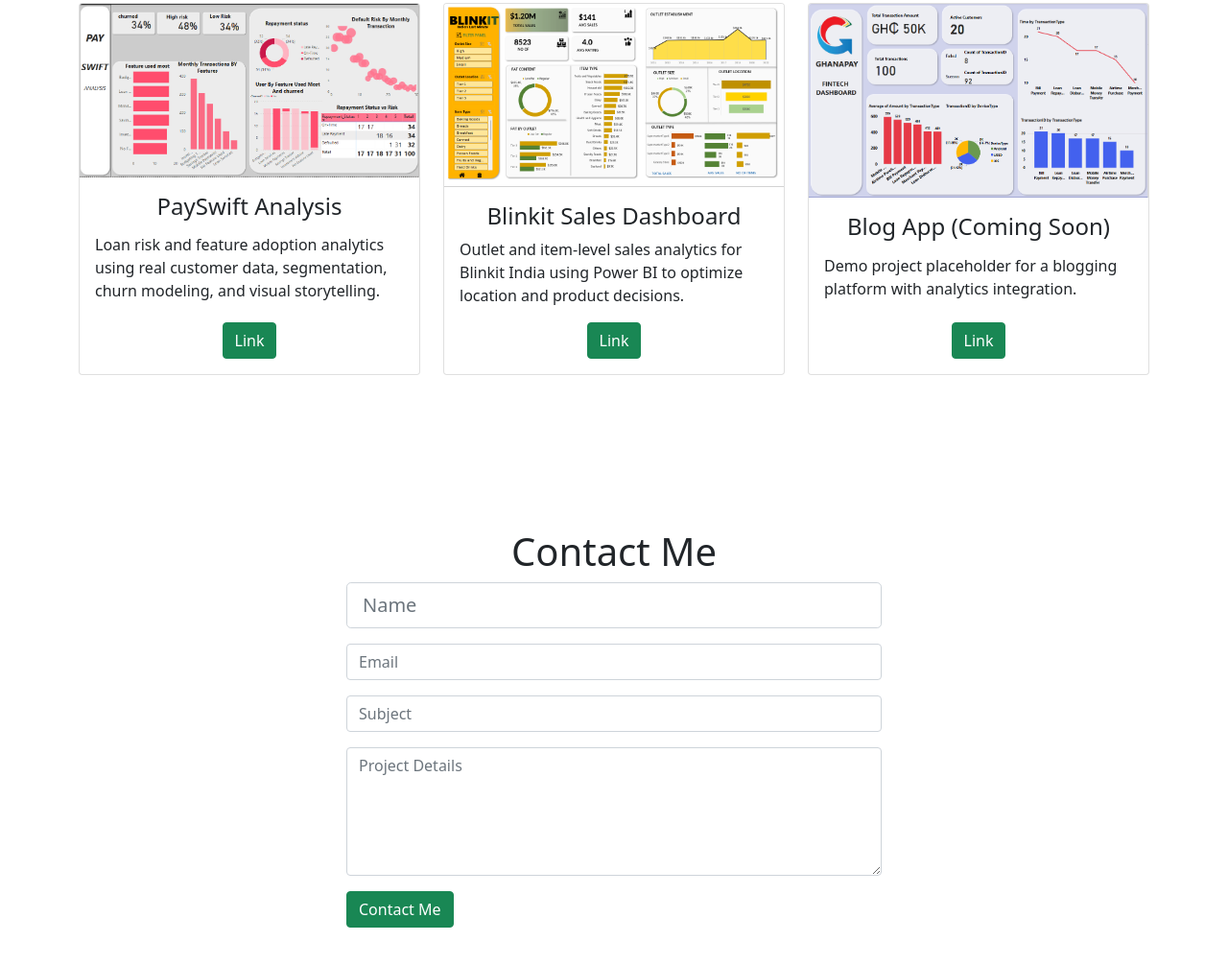
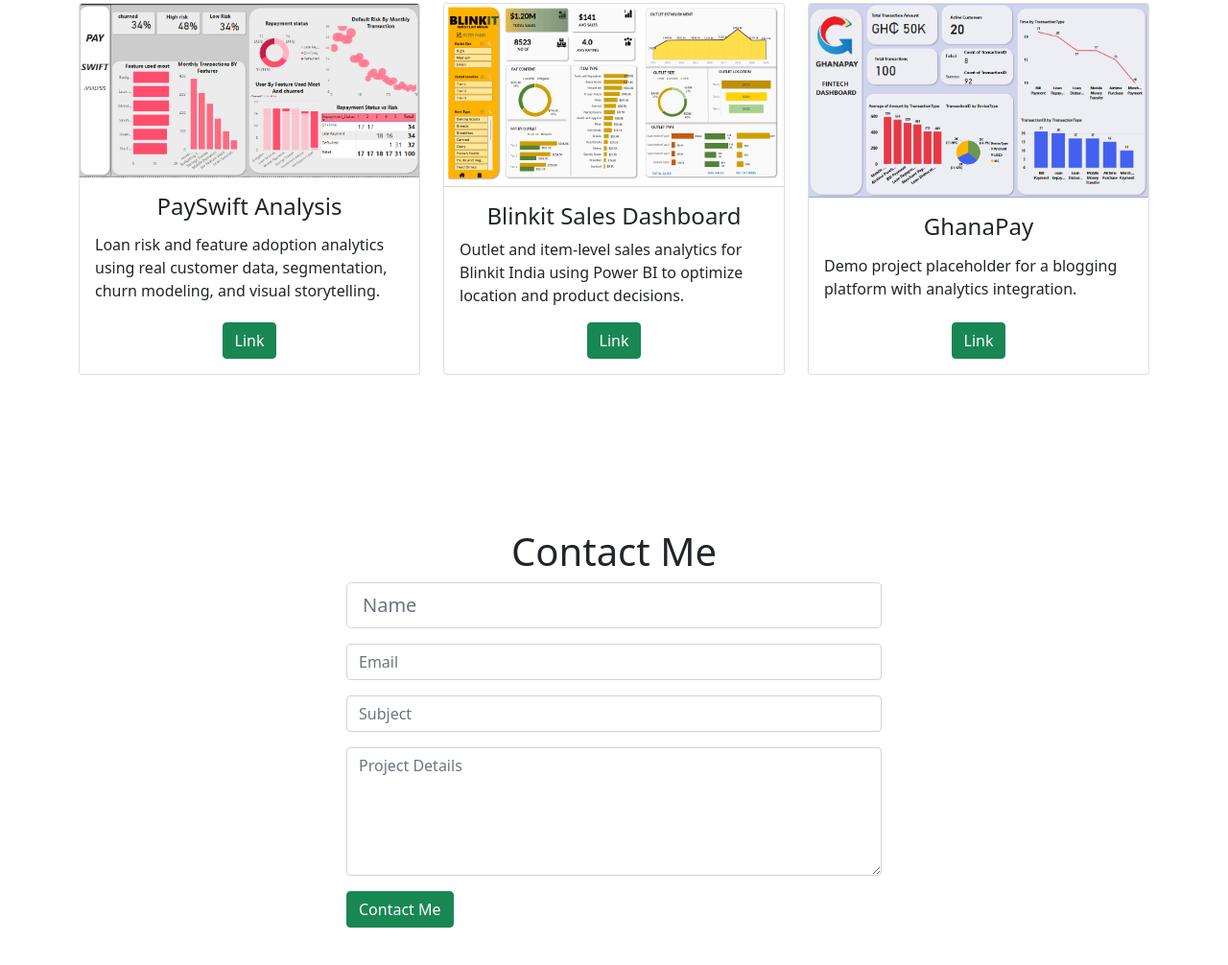
Before and after one commit to Oacquah31/Oliver-Acquah, a plain HTML site: page index.html in a window 1280 px wide. Shown: the part 2159-3165 px from the top of the page at 96% size. Drawn offline with nearby package versions, Linux system fonts and the light colour scheme; a script that the page names is missing.

Commit message:
Update index.html

```diff
--- a/index.html
+++ b/index.html
@@ -186,7 +186,7 @@
           <div class="card">
             <img class="card-img-top" src="images/ghanapay (1).png" alt="Card image">
             <div class="card-body">
-              <h4 class="card-title">Blog App (Coming Soon)</h4>
+              <h4 class="card-title">GhanaPay</h4>
               <p class="card-text">Demo project placeholder for a blogging platform with analytics integration.</p>
               <div class="text-center">
                 <a href="#" class="btn btn-success">Link</a>
```
